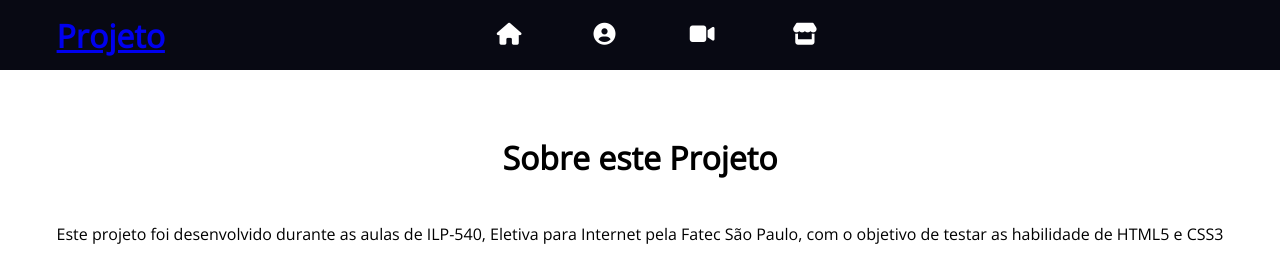
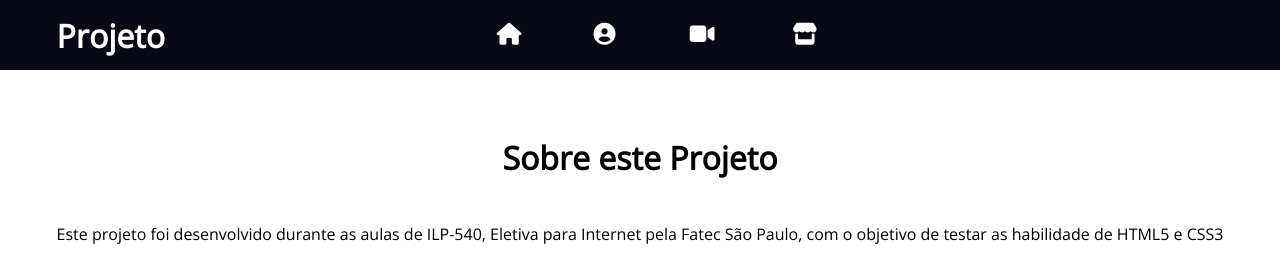
Before and after one commit to nigerade/Projeto-Site, a plain HTML site: page index.html in a window 1280 px wide. Shown: the top 267 px of the page. Drawn offline with nearby package versions, Linux system fonts and the light colour scheme; a script that the page names is missing.

Commit message:
Update style.css

```diff
--- a/style.css
+++ b/style.css
@@ -49,6 +49,15 @@ body {
 
 .h1-texto{
     font-size: xx-large;
+}
+
+#a-h1-projeto{
+    text-decoration: none;
+    color: #fff;
+}
+
+#a-h1-projeto:hover{
+    color: rgb(197, 197, 197);
 }
 
 .product-box{
```
